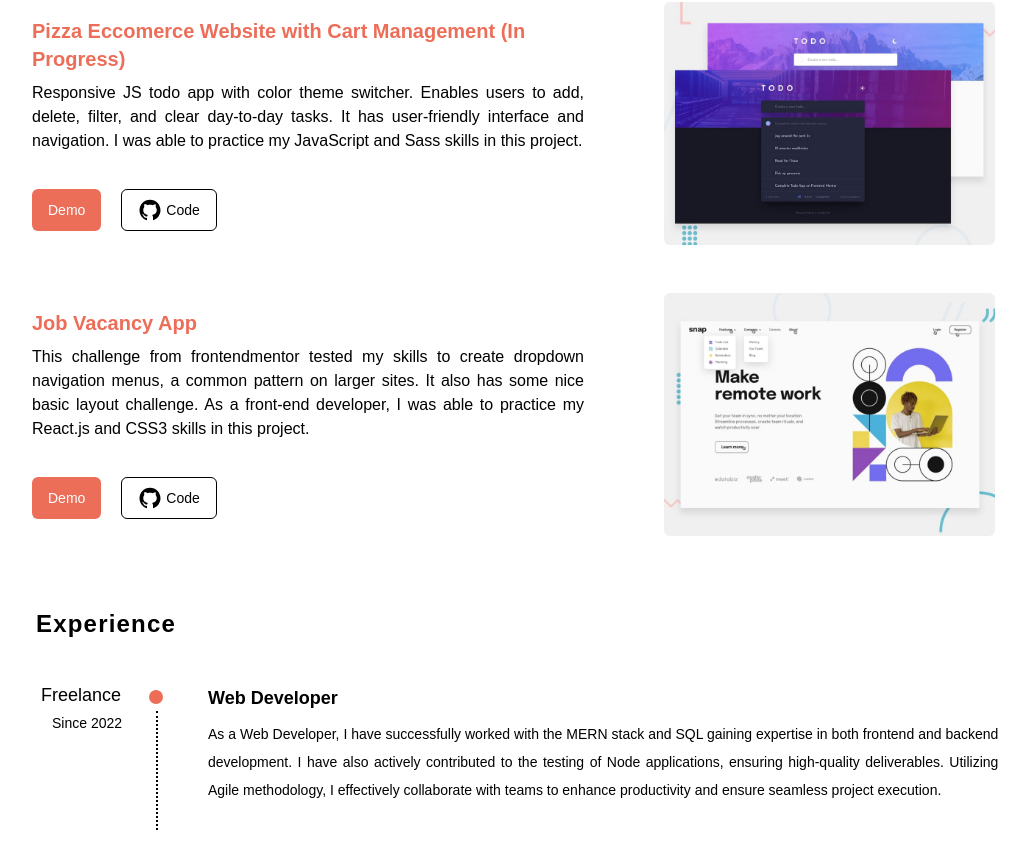
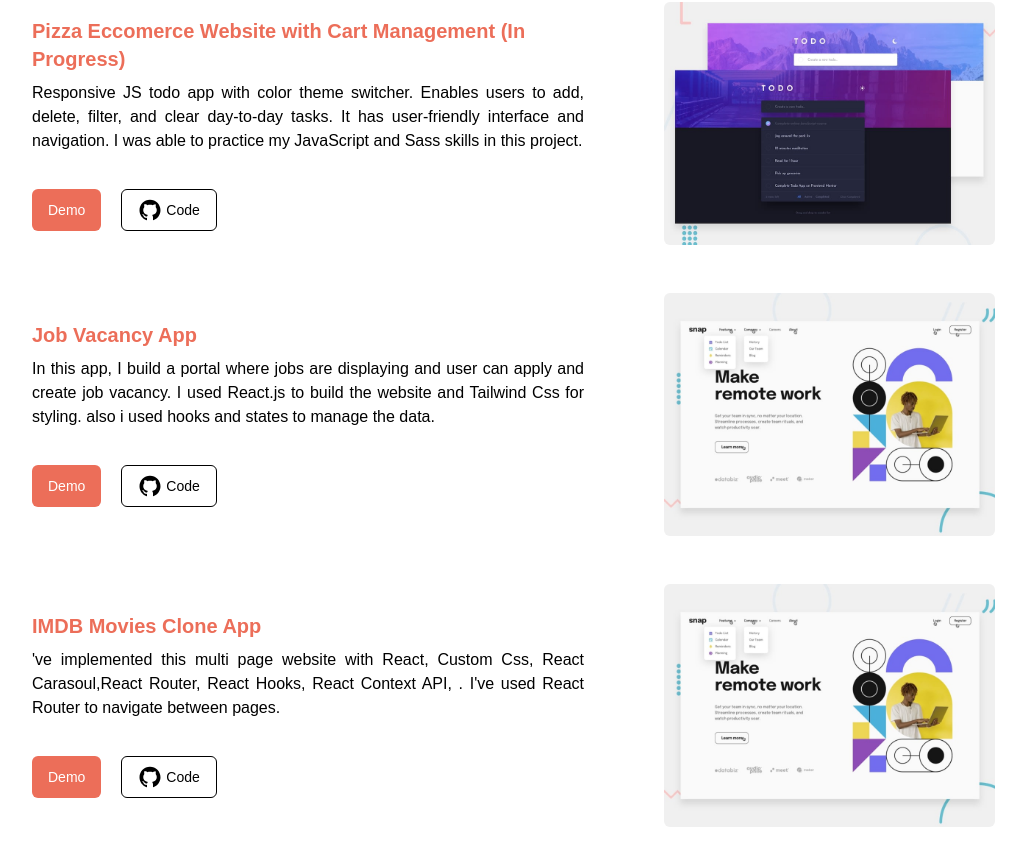
Before and after one commit to raja-naveed/personal-portfolio, a React (Create React App) app: page / in a window 1280 px wide. Shown: the part 1935-2785 px from the top of the page, without its empty margins (48-1077 px from the left). Built offline with nearby package versions, Linux system fonts and the light colour scheme.

Commit message:
updated more projects

```diff
--- a/src/data/projectsData.js
+++ b/src/data/projectsData.js
@@ -86,7 +86,17 @@ const ProjectsData = [
     live: "https://jobs-vacancies.netlify.app/",
     source: "https://github.com/rimshub/figma-design-to-reactjs",
     description:
-        "This challenge from frontendmentor tested my skills to create dropdown navigation menus, a common pattern on larger sites. It also has some nice basic layout challenge. As a front-end developer, I was able to practice my React.js and CSS3 skills in this project.",
+        "In this app, I build a portal where jobs are displaying and user can apply and create job vacancy. I used React.js to build the website and Tailwind Css for styling. also i used hooks and states to manage the data. ",
+  },
+  {
+    id: "imdb movies app",
+    img: Page,
+    name: "IMDB Movies Clone App",
+    stack: ["< React.js />   ", "< CSS3 />"],
+    live: "https://the-imdb-movies.netlify.app/",
+    source: "https://github.com/rimshub/figma-design-to-reactjs",
+    description:
+        "'ve implemented this multi page website with React, Custom Css, React Carasoul,React Router, React Hooks, React Context API, . I've used React Router to navigate between pages.",
   },
 
 ];
```
